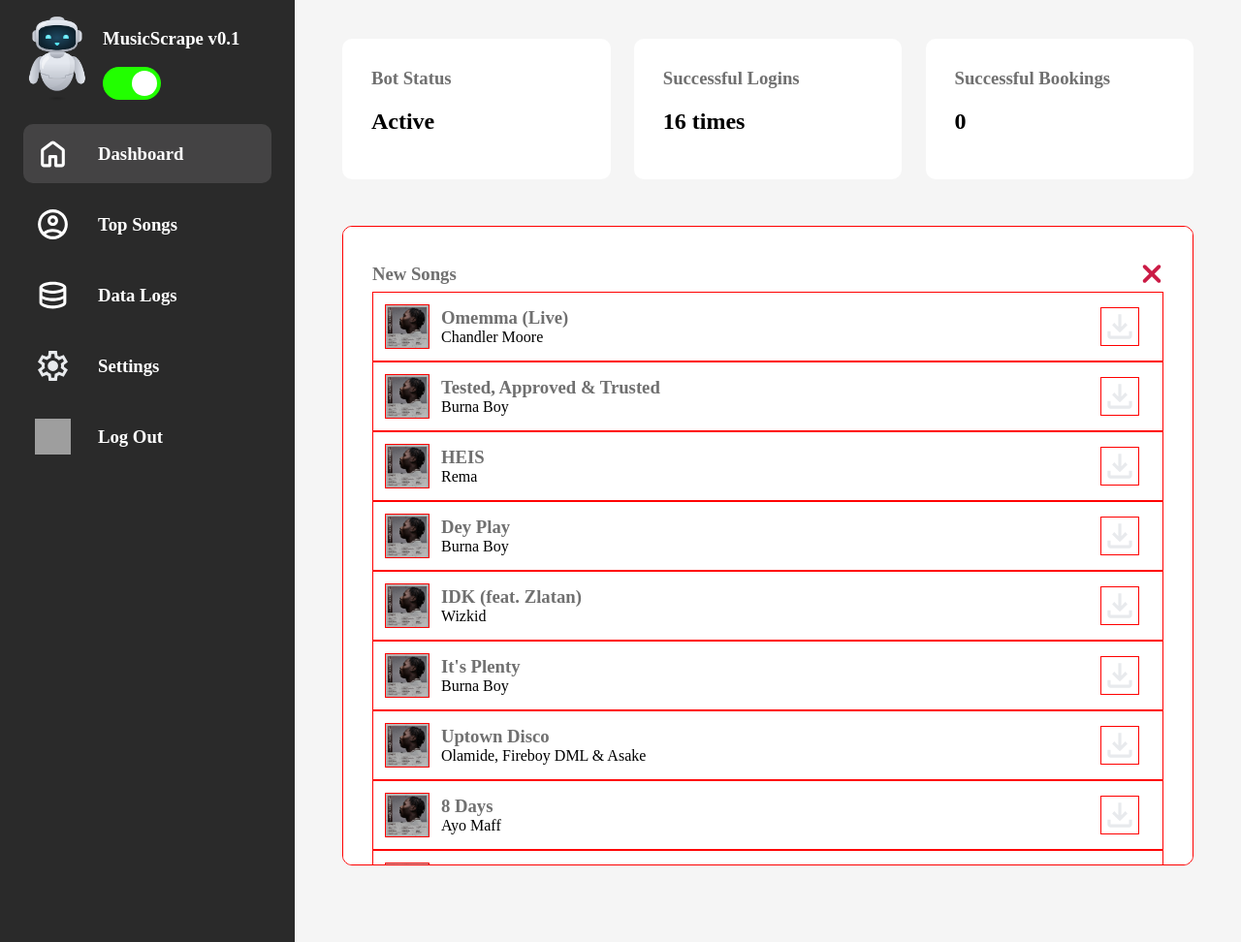
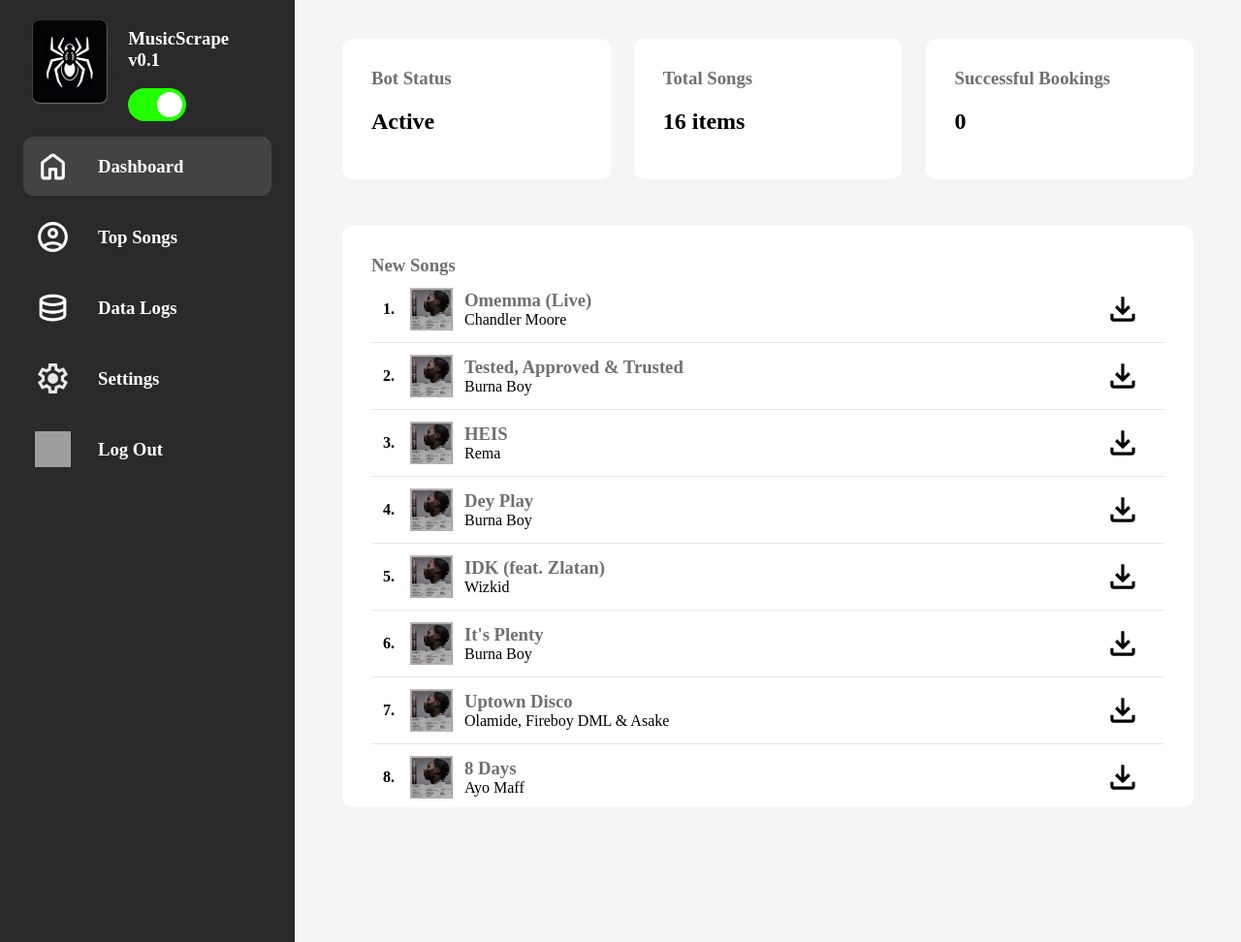
Before and after one commit to akintolatech/MusicScrapper, a Django app: page /dashboard/ in a window 1280 px wide. Shown: the whole page at 97% size. Run offline with Django 5.2, Linux system fonts and the light colour scheme; a user stored in the database is signed in; data comes from the database, SQL or seed files in the repository; both versions use the stored data as it was after the commit; grey boxes are pictures that could not be loaded.

Commit message:
Fetch API implementation

```diff
--- a/authenticator/templates/authenticator/pages/dashboard.html
+++ b/authenticator/templates/authenticator/pages/dashboard.html
@@ -107,8 +107,8 @@
 
                         </div>
                         <div class="status-tab">
-                            <h3>Successful Logins</h3>
-                            <h2>{{ bot.successful_logins }} times</h2>
+                            <h3>Total Songs</h3>
+                            <h2>{{ bot.successful_logins }} items</h2>
                         </div>
                         <div class="status-tab">
                             <h3>Successful Bookings</h3>
@@ -117,15 +117,16 @@
                     </div>
 
                     <!-- New songs -->
-                    <div class="logs-container" >
+                    <div class="logs-container" style="height: 600px;" >
                         <div style="display: flex; justify-content: space-between; align-items: center;">
                             <h3>New Songs</h3>
 
-                            <a href="{% url 'botengine:clear_logs' %}">
+                            <!-- <a href="{% url 'botengine:clear_logs' %}">
                                 <div class="icn-box small">
                                     <img src="{% static 'img/x.svg' %}" />
                                 </div>
-                            </a>
+                            </a> -->
+
                         </div>
 
                         <div id="recentSongsContainer">...
@@ -143,7 +144,7 @@
                     <div class="logs-container">
 
                         <div>
-                            <h3>Top songs</h3>
+                            <h3>Top songs (<b class="songs-count"></b>)</h3>
                         </div>
 
                         <div id="allSongsContainer" >
@@ -157,7 +158,7 @@
                 <div id="about" class="tabcontent">
                     <div class="logs-container">
                         <div style="display: flex; justify-content: space-between; align-items: center;">
-                            <h3>Data Logs entries  (<b class="log-count">...</b>)</h3>
+                            <h3>Data Logs entries  (<b class="log-count"></b>)</h3>
 
                             <a href="{% url 'botengine:clear_logs' %}">
                                 <div class="icn-box small">
@@ -185,9 +186,9 @@
                     <!-- Comprehensive logs -->
                     <div class="logs-container">
                         <div>
-                            <h3>Errata</h3>
+                            <h3>Bot Settings</h3>
                         </div>
-                        <p>Errata</p>
+                        <p>Bot Setting Configuration</p>
                     </div>
                 </div>
 
--- a/static/js/fetch_logs.js
+++ b/static/js/fetch_logs.js
@@ -26,7 +26,7 @@
             // Determine the number of items in comprehensive logs
             const totalLogsCount = data.all_logs.length;
 
-            // Optionally, display the count on the page
+            // Display the count on the page
             const totalLogsCountElement = document.querySelector(".log-count");
             if (totalLogsCountElement) {
                 totalLogsCountElement.textContent = totalLogsCount;
--- a/static/js/fetch_songs.js
+++ b/static/js/fetch_songs.js
@@ -17,6 +17,7 @@
                 songElement.innerHTML = `
                     <div class="song_tab">
                         <div class="image_and_details">
+                            <strong style="margin-right: 16px;">${song.counter}.</strong>
                             <div class="song_album">
                                 <img src="${staticUrl}img/img.jpg" />
                             </div>
@@ -39,9 +40,10 @@
             data.all_songs.forEach(song => {
                 const songElement = document.createElement('div');
                 songElement.innerHTML = `
-                    <strong>${song.counter}.</strong>
+
                     <div class="song_tab">
                         <div class="image_and_details">
+                            <strong style="margin-right: 16px;">${song.counter}.</strong>
                             <div class="song_album">
                                 <img src="${staticUrl}img/img.jpg" />
                             </div>
@@ -64,7 +66,7 @@
             const totalSongsCount = data.all_songs.length;
 
             // Display the count on the page
-            const totalSongsCountElement = document.querySelector(".log-count");
+            const totalSongsCountElement = document.querySelector(".songs-count");
             if (totalSongsCountElement) {
                 totalSongsCountElement.textContent = totalSongsCount;
             }
--- a/static/styles/style.css
+++ b/static/styles/style.css
@@ -70,8 +70,8 @@
 }
 
 .logo-box{
-    width: 70px;
-    height: 94px;
+    width: 100px;
+    /* height: 94px; */
 }
 
 .app-details {
@@ -169,14 +169,14 @@
 
 .logs-container {
     width: 100%;
-    max-height: 660px;
+    max-height: 780px;
     overflow: scroll;
     background-color: white;
     /* height: 100%; */
     margin-block: 24px;
     padding: 30px;
     box-sizing: border-box;
-    border: 1px solid red;
+    /* border: 1px solid red; */
     border-radius: var(--rad);
 }
 
@@ -247,7 +247,8 @@
     /* height: 60px; */
     padding: 12px;
     box-sizing: border-box;
-    border: 1px solid red;
+    /* border: 1px solid red; */
+    border-bottom: 1px solid rgba(0, 0, 0, 0.096);
     display: flex;
     justify-content: space-between;
     align-items: center;
@@ -262,7 +263,7 @@
     width: 44px;
     height: 44px;
     margin-right: 12px;
-    border: 1px solid red;
+    /* border: 1px solid red; */
 }
 
 .song_album img{
```
Also changed, not shown: db.sqlite3, static/img/bot.png, static/img/download.svg.
